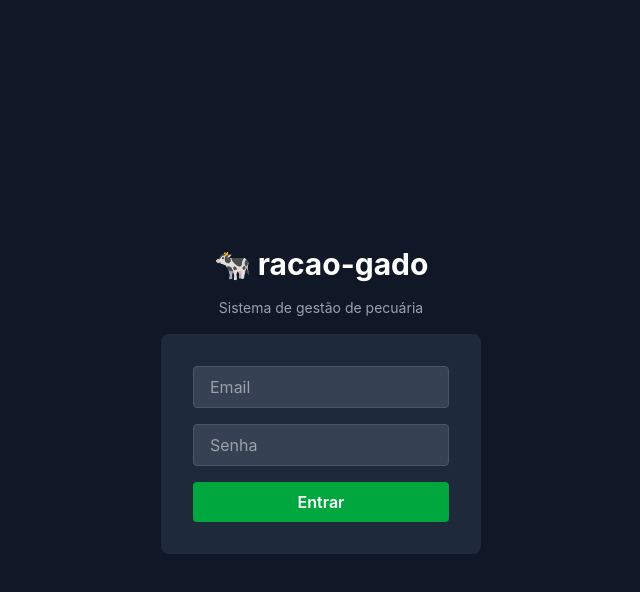
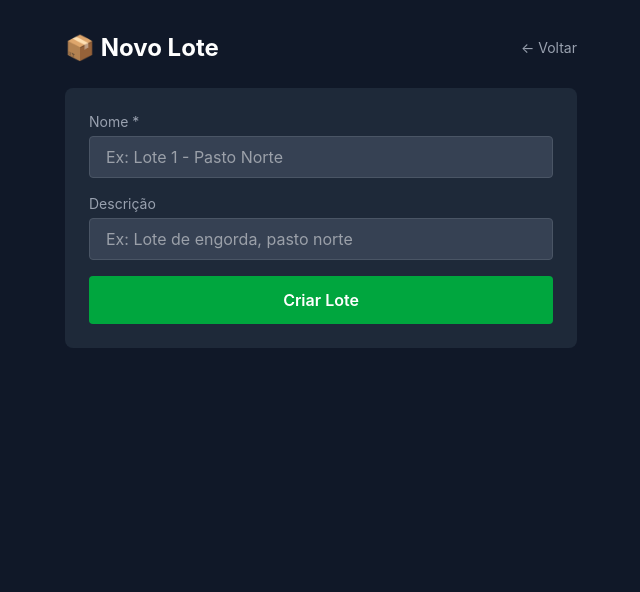
Before and after one commit to helciohumberto/racao-gado, a React (Vite) app in the folder frontend/: page /novolote in a window 1280 px wide. Before the commit this address led to /login. Shown: the top 592 px of the page, without its empty margins (319-959 px from the left). Built offline with nearby package versions, Linux system fonts and the light colour scheme; sample sign-in values are in the browser's storage.

Commit message:
feat: adiciona página de criação de lote

```diff
--- a/frontend/src/App.tsx
+++ b/frontend/src/App.tsx
@@ -5,7 +5,7 @@ import Animais from "./pages/Animais"
 import Relatorios from "./pages/Relatorios"
 import PrivateRoute from "./PrivateRoute"
 import NovoAnimal from "./pages/NovoAnimal"
-
+import NovoLote from "./pages/NovoLote"
 function App() {
     return (
         <BrowserRouter>
@@ -16,6 +16,7 @@ function App() {
                     <Route path="/animais" element={<Animais />} />
                     <Route path="/relatorios" element={<Relatorios />} />
                     <Route path="/novoanimal" element={<NovoAnimal />} />
+                    <Route path="/novolote" element={<NovoLote />} />
                 </Route>
                 <Route path="*" element={<Navigate to="/login" />} />
             </Routes>
--- /dev/null
+++ b/frontend/src/pages/NovoLote.tsx
@@ -0,0 +1,78 @@
+import { useNavigate } from "react-router-dom"
+import { useForm } from "react-hook-form"
+import { zodResolver } from "@hookform/resolvers/zod"
+import { z } from "zod"
+import { useState } from "react"
+import api from "../services/api"
+
+const loteSchema = z.object({
+    nome: z.string().min(1, "Nome é obrigatório"),
+    descricao: z.string().optional()
+})
+
+type LoteForm = z.infer<typeof loteSchema>
+
+function NovoLote() {
+    const navigate = useNavigate()
+    const [salvando, setSalvando] = useState(false)
+
+    const { register, handleSubmit, formState: { errors } } = useForm<LoteForm>({
+        resolver: zodResolver(loteSchema)
+    })
+
+    async function onSubmit(dados: LoteForm) {
+        setSalvando(true)
+        try {
+            await api.post("/lotes", dados)
+            navigate("/novoanimal")
+        } catch {
+            alert("Erro ao criar lote")
+        } finally {
+            setSalvando(false)
+        }
+    }
+
+    return (
+        <div className="min-h-screen bg-gray-900 text-white p-8">
+            <div className="max-w-lg mx-auto">
+                <div className="flex justify-between items-center mb-6">
+                    <h1 className="text-2xl font-bold">📦 Novo Lote</h1>
+                    <button onClick={() => navigate("/animais")} className="text-gray-400 hover:text-white text-sm">
+                        ← Voltar
+                    </button>
+                </div>
+
+                <div className="bg-gray-800 p-6 rounded-lg flex flex-col gap-4">
+                    <div>
+                        <label className="text-gray-400 text-sm mb-1 block">Nome *</label>
+                        <input
+                            {...register("nome")}
+                            placeholder="Ex: Lote 1 - Pasto Norte"
+                            className="w-full px-4 py-2 bg-gray-700 rounded border border-gray-600 focus:outline-none focus:border-green-500"
+                        />
+                        {errors.nome && <p className="text-red-400 text-sm mt-1">{errors.nome.message}</p>}
+                    </div>
+
+                    <div>
+                        <label className="text-gray-400 text-sm mb-1 block">Descrição</label>
+                        <input
+                            {...register("descricao")}
+                            placeholder="Ex: Lote de engorda, pasto norte"
+                            className="w-full px-4 py-2 bg-gray-700 rounded border border-gray-600 focus:outline-none focus:border-green-500"
+                        />
+                    </div>
+
+                    <button
+                        onClick={handleSubmit(onSubmit)}
+                        disabled={salvando}
+                        className="w-full py-3 bg-green-600 rounded font-semibold hover:bg-green-700 transition disabled:opacity-50"
+                    >
+                        {salvando ? "Salvando..." : "Criar Lote"}
+                    </button>
+                </div>
+            </div>
+        </div>
+    )
+}
+
+export default NovoLote
```
